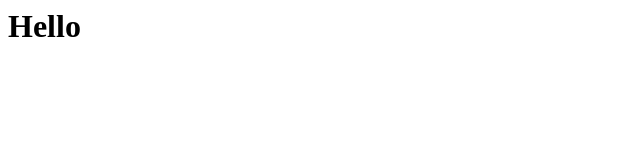
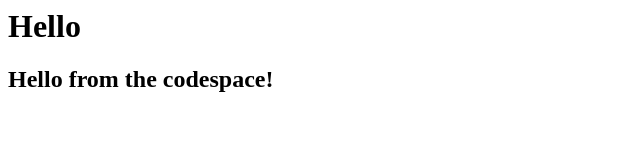
Before and after one commit to vermadp30/skills-code-with-codespaces, a plain HTML site: page index.html in a window 1280 px wide. Shown: the whole page, without its empty margins (0-640 px from the left). Drawn offline with Linux system fonts and the light colour scheme.

Commit message:
Adding hello from the codespace!

```diff
--- a/index.html
+++ b/index.html
@@ -1,3 +1,4 @@
 <html>
   <h1>Hello</h1>
+  <h2>Hello from the codespace!</h2>
 </html>
```
